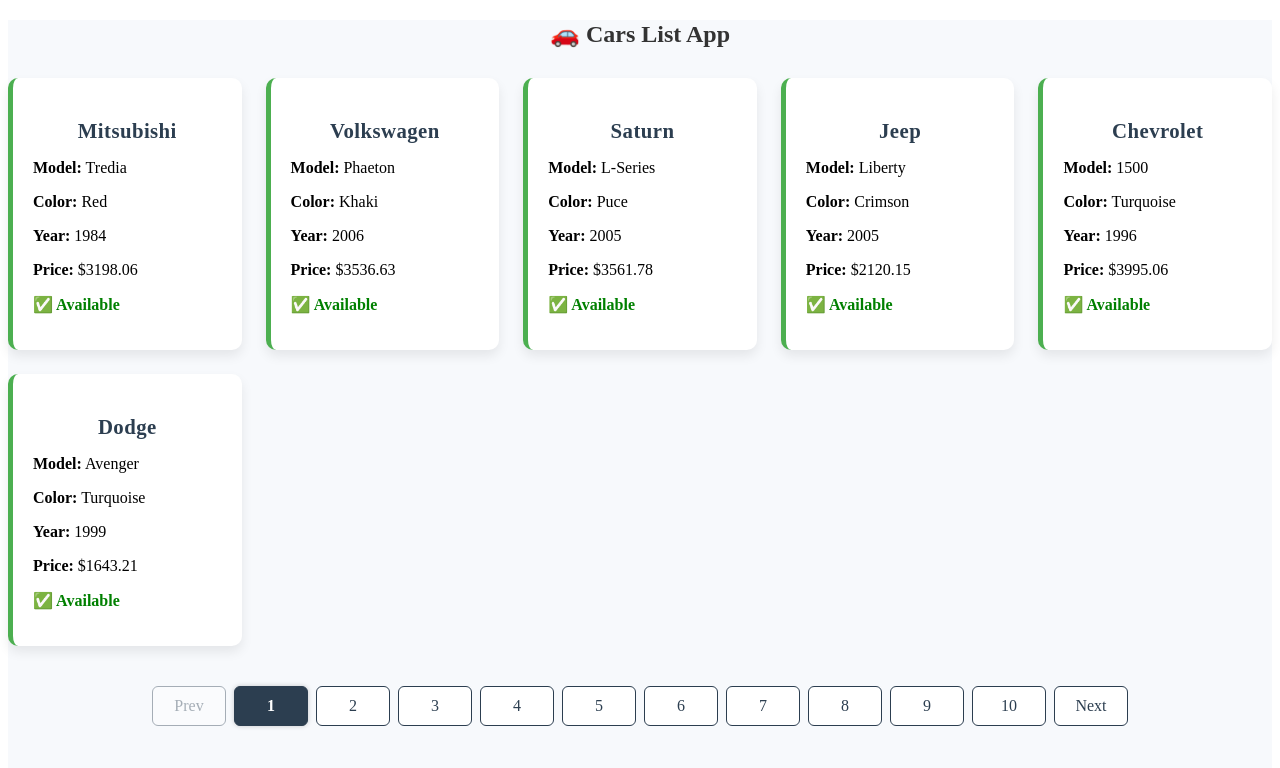
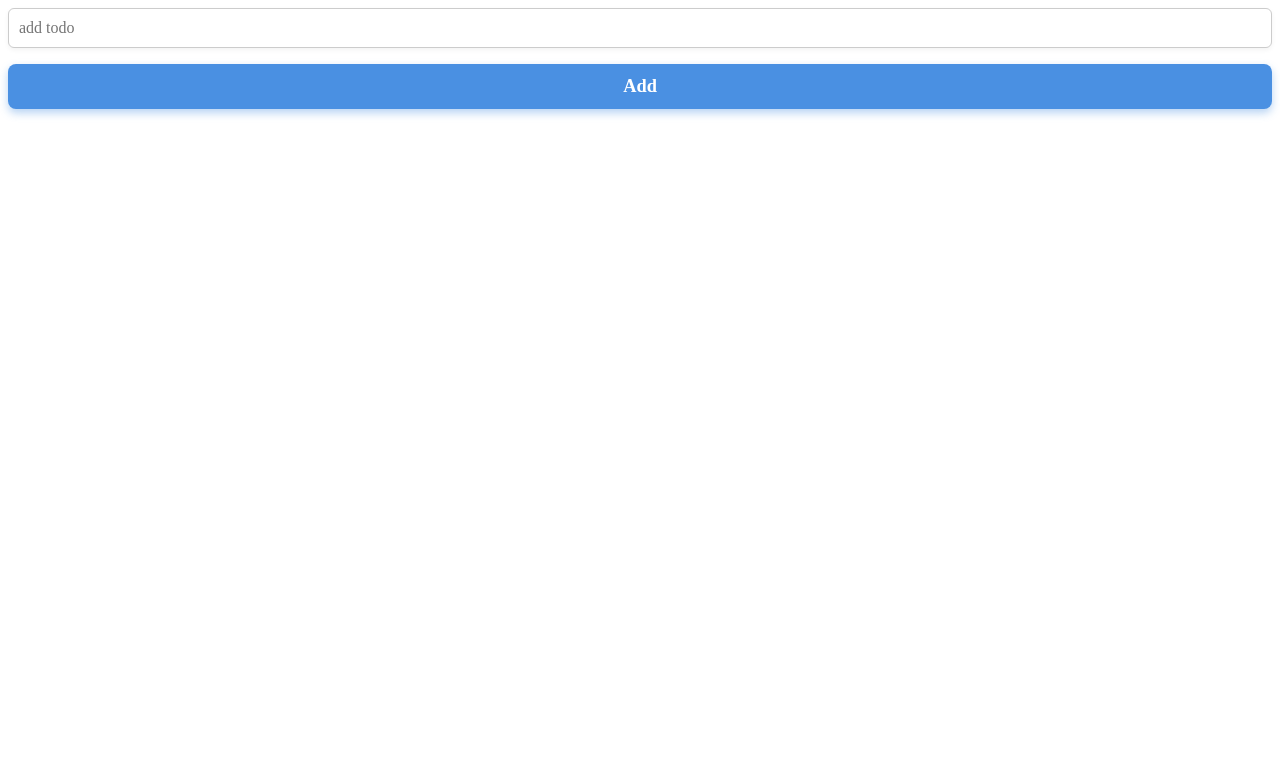
Before and after one commit to RakeshRanjanUIDeveloper/CodeWithJavaScript, a React (Vite) app in the folder PSClasses/React/practice-react-app/: page / in a window 1280 px wide. Shown: the top 768 px of the page. Built offline with nearby package versions, Linux system fonts and the light colour scheme.

Commit message:
code added

```diff
--- a/PSClasses/React/practice-react-app/src/App.jsx
+++ b/PSClasses/React/practice-react-app/src/App.jsx
@@ -18,6 +18,7 @@
 import PostList from './hooks/CustomHook/PostList'
 import CartsPagination from './components/CartsPagination/CartsPagination'
 import Cars from './components/Cars/Cars'
+import TodoLists from './components/TodoLists/TodoLists'
 
 
 function App() {
@@ -40,8 +41,9 @@
 
         <Pagination />
         <PostList />
-        <CartsPagination />*/}
-        <Cars />
+        <CartsPagination />
+        <Cars />*/}
+        <TodoLists />
     </>
   )
 }
--- /dev/null
+++ b/PSClasses/React/practice-react-app/src/components/TodoLists/TodoLists.css
@@ -0,0 +1,12 @@
+span.completed{
+    text-decoration: line-through;
+}
+span.inprogress{
+    text-decoration: none;
+}
+.todoLists button{
+    width: 100px;
+    margin-left: 50px;
+    height: 50px;
+    padding: 0;
+}
--- /dev/null
+++ b/PSClasses/React/practice-react-app/src/components/TodoLists/TodoLists.jsx
@@ -0,0 +1,42 @@
+import React, { useState } from 'react'
+import './TodoLists.css'
+const TodoLists = () => {
+  const [inputValue, setInputValue] = useState('');
+  const [allTodos, setAllTodos] = useState([]);
+
+  const handleAdd = () =>{
+     if (!inputValue.trim()) return;
+    const newTodo ={
+      id:Date.now(),
+      text:inputValue,
+      completed:false
+    }
+    setAllTodos((prevTodos) => [...prevTodos, newTodo]);
+    setInputValue('')
+  }
+
+  const handleDelete = (selectedItem) =>{
+    setAllTodos(allTodos.filter((todo) => todo.id !== selectedItem))
+  }
+
+  const handleCheckbox  = (selectedItem) =>{
+    setAllTodos((prevTodos) => prevTodos.map((todo) => todo.id === selectedItem ? {...todo, completed: !todo.completed} : todo ))
+  }
+  return (
+    <React.Fragment>
+      <input type='text' placeholder='add todo' value={inputValue} onChange={(e) => setInputValue(e.target.value)} />
+      <button onClick={handleAdd}>Add</button>
+      <ul>
+        {
+          allTodos.map((todo) => <li key={todo.id}>
+            <input type='checkbox' checked={todo.completed} onChange={() => handleCheckbox(todo.id)} />
+            <span className={todo.completed ? 'completed' : 'inprogress'}>{todo.text}</span>
+            <button onClick={() => handleDelete(todo.id)}>Delete</button>
+          </li>)
+        }
+      </ul>
+    </React.Fragment>
+  )
+}
+
+export default TodoLists
```
Also changed, not shown: PSClasses/React/practice-react-app/src/components/Tabs/Tabs.jsx (added, +9 -0 lines), 1 other file (tests, documents, lock files or other folders).
